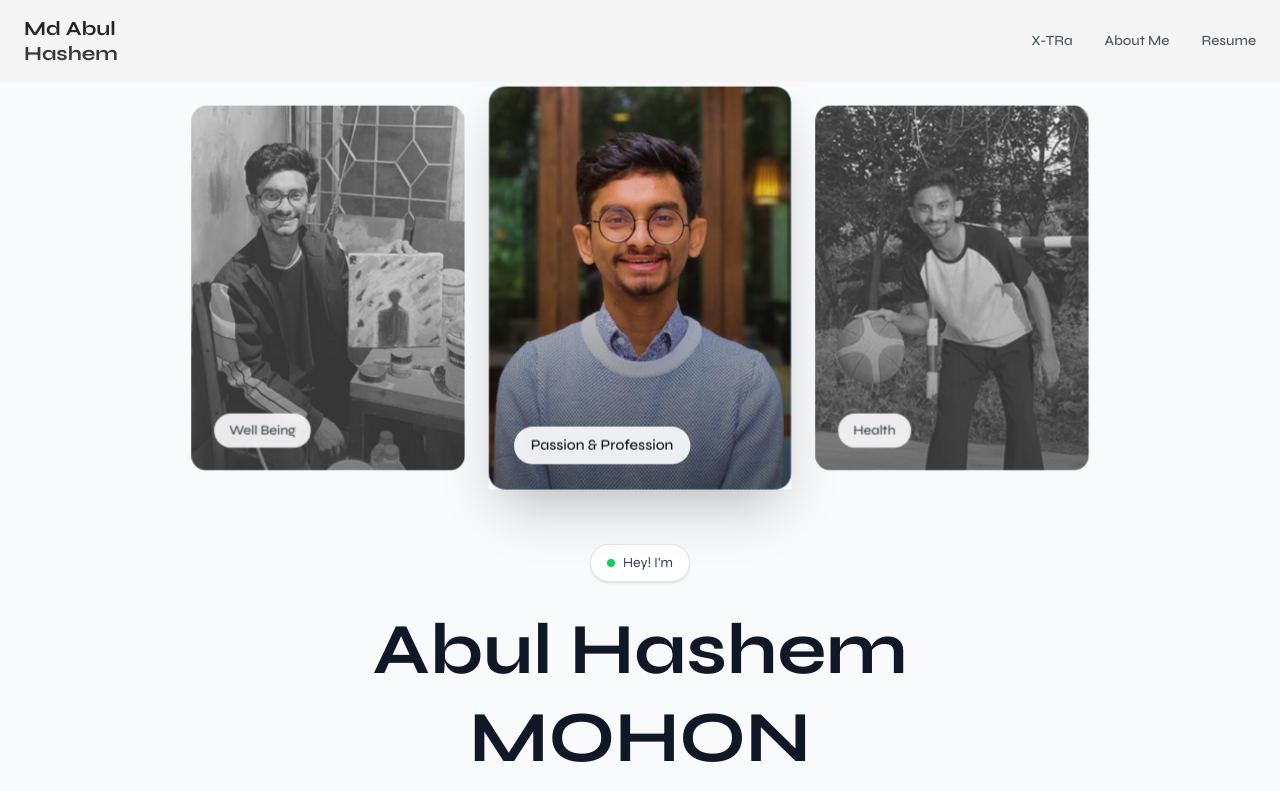
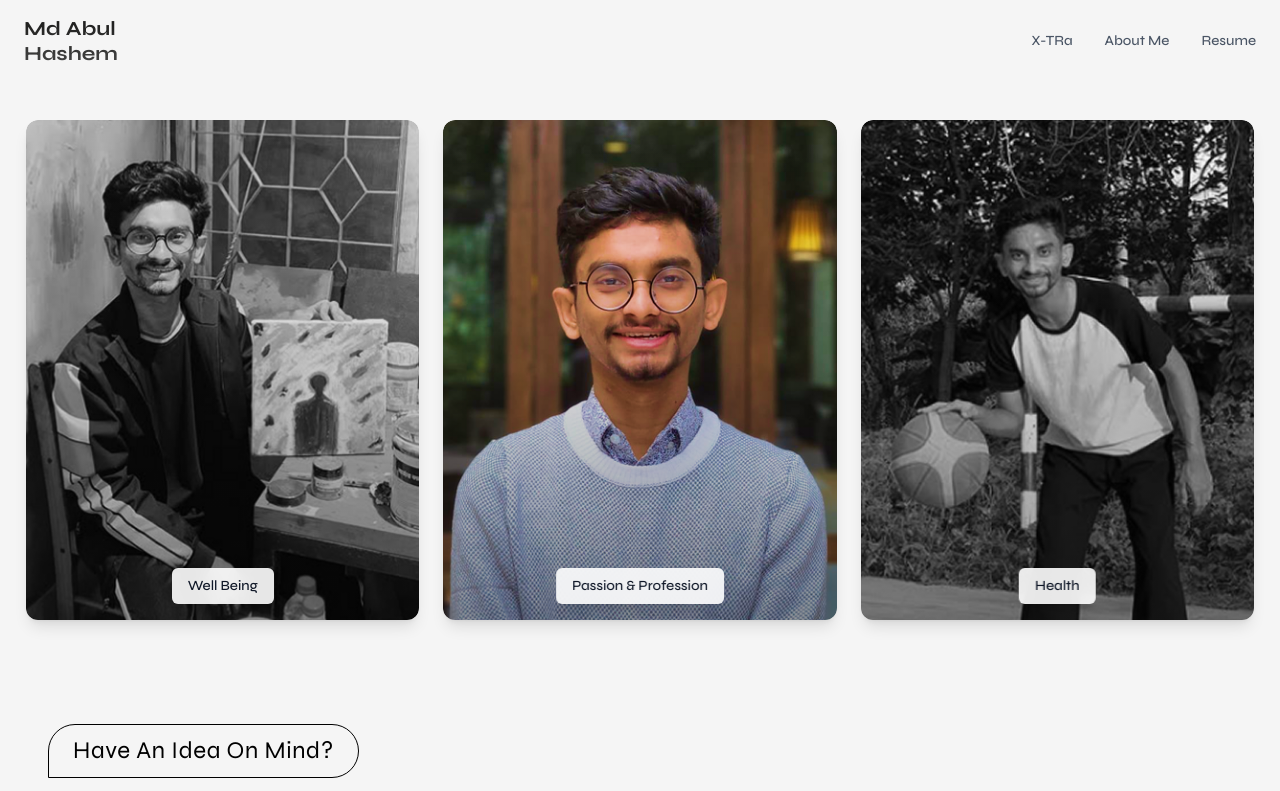
Before and after one commit to KhandakerSamin/mohon-frontend, a Next.js app: page /about in a window 1280 px wide. Shown: the top 791 px of the page. Built offline with nearby package versions, Linux system fonts and the light colour scheme.

Commit message:
About Page Image Section Done

```diff
--- a/src/app/about/page.js
+++ b/src/app/about/page.js
@@ -1,5 +1,6 @@
 
 import HeroAbout from '@/components/AboutPage/HeroAbout';
+import ImageSection from '@/components/AboutPage/ImageSection';
 import Footer from '@/components/Global/Footer';
 import Navbar from '@/components/Global/Navbar';
 import React from 'react';
@@ -8,7 +9,7 @@ const AboutPage = () => {
   return (
     <div className='bg-[#F5F5F5] '>
      <Navbar />
-      <HeroAbout />
+      <ImageSection />
       <Footer />
     </div>
   );
--- a/src/components/AboutPage/ImageSection.js
+++ b/src/components/AboutPage/ImageSection.js
@@ -0,0 +1,55 @@
+import React from "react";
+
+const heroImages = [
+  {
+    id: 1,
+    src: "/photo1.png",
+    alt: "Well Being",
+    label: "Well Being"
+  },
+  {
+    id: 2,
+    src: "/photo2.png",
+    alt: "Passion & Profession",
+    label: "Passion & Profession"
+  },
+  {
+    id: 3,
+    src: "/photo3.png",
+    alt: "Health",
+    label: "Health"
+  }
+];
+
+export default function ImageSection() {
+  return (
+    <section className="w-full max-w-[1260px] mx-auto px-4 py-10 mt-20">
+      <div className="grid grid-cols-1 md:grid-cols-3 gap-6">
+        {heroImages.map((item) => (
+          <div
+            key={item.id}
+            className="relative w-full h-[500px] overflow-hidden rounded-xl shadow-lg group cursor-pointer"
+          >
+            {/* Image */}
+            <img
+              src={item.src}
+              alt={item.alt}
+              className="w-full h-full object-cover rounded-xl transition-all duration-500 group-hover:scale-110"
+            />
+
+            {/* Gradient overlay */}
+            <div className="absolute inset-0 bg-gradient-to-t from-black/60 via-black/20 to-transparent opacity-70 group-hover:opacity-90 transition-opacity duration-300"></div>
+
+            {/* Hover overlay effect */}
+            <div className="absolute inset-0 bg-black/0 group-hover:bg-black/20 transition-all duration-300"></div>
+
+            {/* Label */}
+            <div className="absolute bottom-4 left-1/2 -translate-x-1/2 bg-white/90 backdrop-blur-sm text-gray-900 text-sm font-medium px-4 py-2 rounded-md shadow-lg transform group-hover:scale-105 transition-transform duration-300">
+              {item.label}
+            </div>
+          </div>
+        ))}
+      </div>
+    </section>
+  );
+}
```
